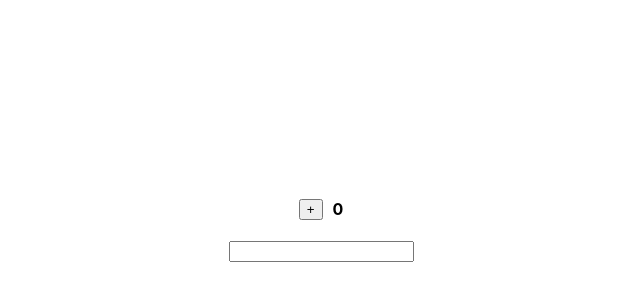
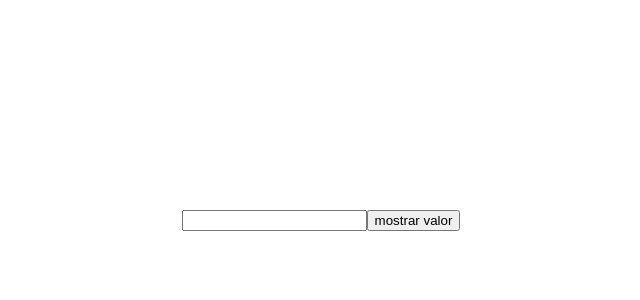
Before and after one commit to jtiagosantos/React-Hooks, a React (Vite) app: page / in a window 1280 px wide. Shown: the part 180-480 px from the top of the page, without its empty margins (319-959 px from the left). Built offline with nearby package versions, Linux system fonts and the light colour scheme.

Commit message:
add useRef hook

```diff
--- a/src/App.tsx
+++ b/src/App.tsx
@@ -4,11 +4,12 @@ import { UseContextHook } from "./components/useContextHook";
 import { UseReducerHook } from "./components/UseReducerHook";
 import { UseCallbackHook } from "./components/UseCallbackHook";
 import { UseMemoHook } from './components/UseMemo';
+import { UseRefHook } from "./components/useRef";
 
 export default function App(): JSX.Element {
   return(
     <>
-      <UseMemoHook />
+      <UseRefHook />
     </>
   );
 };
--- /dev/null
+++ b/src/components/useRef/index.tsx
@@ -0,0 +1,34 @@
+import { useRef } from "react";
+
+export function UseRefHook() {
+  console.log('re-render')
+
+  const inputRef = useRef<HTMLInputElement>(null);
+
+  function showInputValue() {
+    const value = inputRef.current?.value;
+
+    alert(value);
+  }
+
+  return (
+    <main style={{
+      width: '100vw',
+      height: '100vh',
+      display: 'flex',
+      flexDirection: 'column',
+      alignItems: 'center',
+      justifyContent: 'center'
+    }}>
+      <div>
+        <input type="text" ref={inputRef} />
+        <button
+          type="button"
+          onClick={showInputValue}
+        >
+          mostrar valor
+        </button>
+      </div>
+    </main>
+  );
+}
```
